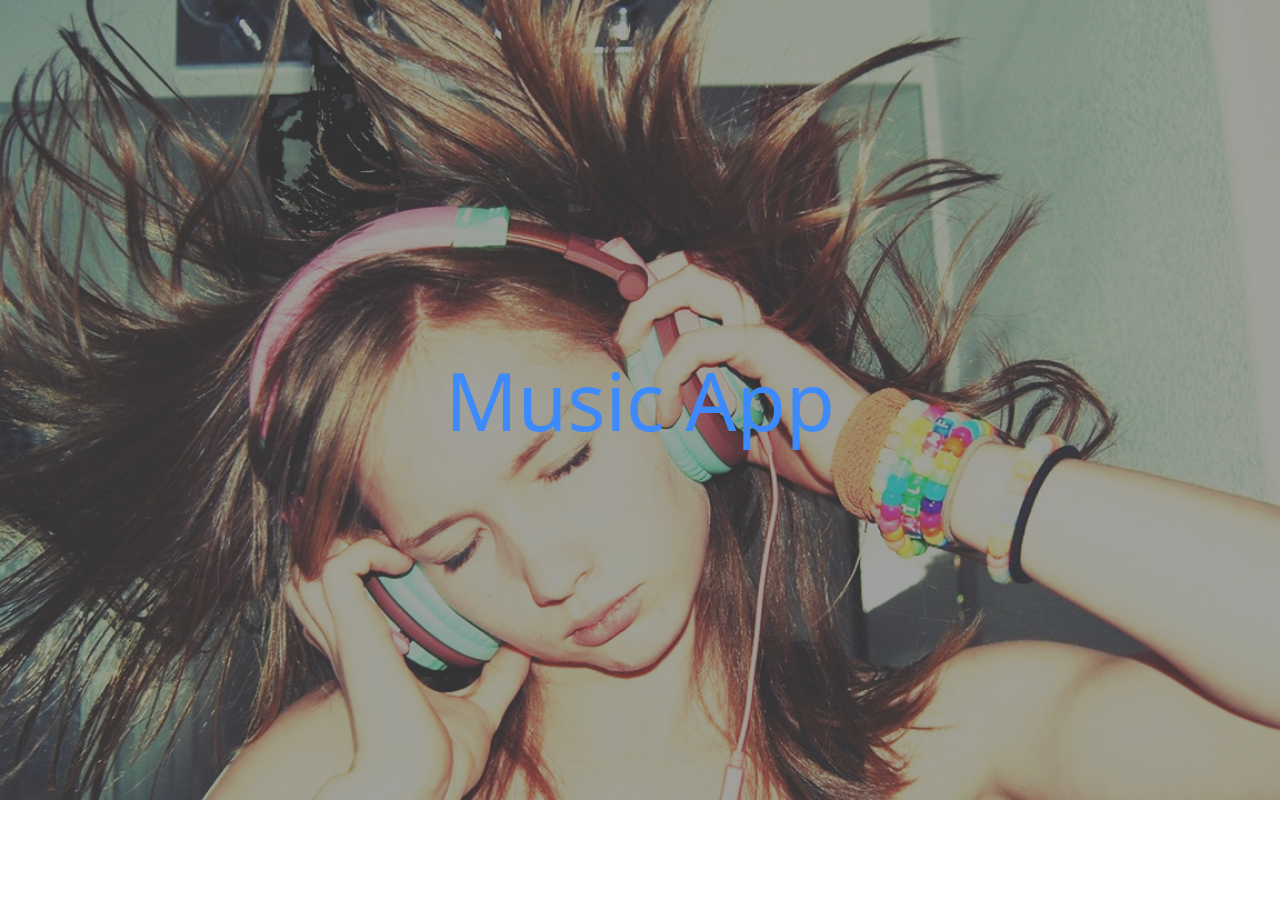
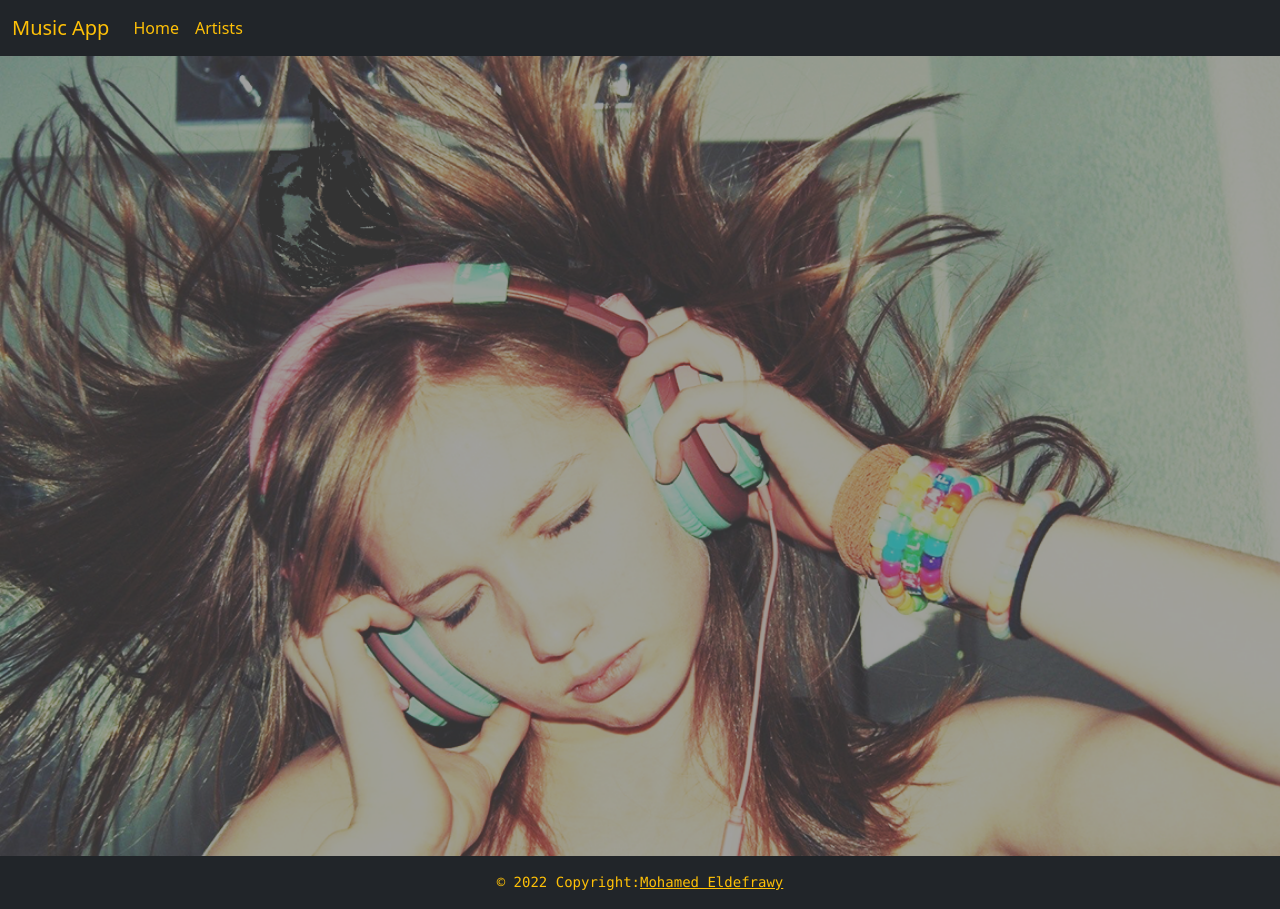
Before and after one commit to MohamedEldefrawy/React-Demo, a React (Create React App) app in the folder music-app/: page / in a window 1280 px wide. Before the commit the page ends 800 px from the top, so only its background shows below. Built offline with nearby package versions, Linux system fonts and the light colour scheme.

Commit message:
Fix Ui bugs

```diff
--- a/music-app/src/App.js
+++ b/music-app/src/App.js
@@ -1,12 +1,16 @@
 import './App.css';
 import {Route, Routes} from "react-router-dom";
-import HomeComponent from "./components/HomeComponent";
+import FooterComponent from "./components/FooterComponent";
 import ArtistsComponent from "./components/ArtistsComponent";
 import ArtistDetailsComponent from "./components/ArtistDetailsComponent";
 import NotFoundComponent from "./components/NotFound";
+import Navbar from "./components/Navbar";
+import HomeComponent from "./components/HomeComponent";
 
 function App() {
     return (
+        <div>
+            <Navbar/>
             <div className={"cover-img d-flex justify-content-center align-content-center"}>
                 <Routes>
                     <Route path='/home' element={<HomeComponent/>}/>
@@ -16,6 +20,8 @@ function App() {
                     <Route path="*" element={<NotFoundComponent/>}/>
                 </Routes>
             </div>
+            <FooterComponent/>
+        </div>
     );
 }
 
--- a/music-app/src/components/ArtistDetailsComponent.js
+++ b/music-app/src/components/ArtistDetailsComponent.js
@@ -12,7 +12,7 @@ let ArtistDetailsComponent = () => {
 
     let renderArtist = () => {
         return (
-            <div className={"d-flex flex-column justify-content-center align-items-center artist-text-color"}>
+            <div className={"d-flex flex-column justify-content-center align-items-center artist-text-color p-5"}>
                 <img className={"img-fluid"} src={`/covers/${artist.cover}.jpg`} alt={"artist name"}/>
                 <h1>
                     {artist.name}
@@ -23,7 +23,7 @@ let ArtistDetailsComponent = () => {
                     <p className={"text-center artist-bio"}>{artist.bio}</p>
                 </section>
                 <hr/>
-                <section className={"text-center"}>
+                <section className={"text-center mb-4"}>
                     <h2>Albums</h2>
                     <div className={"d-flex flex-wrap img-cube m-auto"}>
                         {renderAlbumsImages()}
@@ -58,9 +58,6 @@ let ArtistDetailsComponent = () => {
 
     return (
         <div>
-            <div className={"row text-center"}>
-                <NavLink to={"/"} className={"btn-app full-height full-width"}>Home</NavLink>
-            </div>
             {renderArtist()}
         </div>
     )
--- a/music-app/src/components/ArtistsComponent.js
+++ b/music-app/src/components/ArtistsComponent.js
@@ -1,6 +1,5 @@
 import ArtistSummaryComponent from "./ArtistSummaryComponent";
 import {useEffect, useState} from "react";
-import {NavLink} from "react-router-dom";
 import {ArtistService} from "../services/ArtistService";
 
 let ArtistsComponent = () => {
@@ -38,10 +37,6 @@ let ArtistsComponent = () => {
 
     return (
         <div>
-            <div className={"row text-center"}>
-                <NavLink to={"/"} className={"btn-app full-height full-width"}>Home</NavLink>
-            </div>
-
             <div className={"row p-5"}>
                 {renderArtists(artists)}
             </div>
--- /dev/null
+++ b/music-app/src/components/FooterComponent.js
@@ -0,0 +1,15 @@
+let FooterComponent = () => {
+    return (
+        <div>
+            <footer className="text-center text-lg-start text-warning bg-dark">
+                <pre className="text-center text-warning p-3 m-0">
+                    © 2022 Copyright:
+                    <a className="text-warning" href="https://www.linkedin.com/in/mohamedeldefrawy/">Mohamed
+                        Eldefrawy</a>
+                </pre>
+            </footer>
+        </div>
+    )
+}
+
+export default FooterComponent;
--- a/music-app/src/components/HomeComponent.js
+++ b/music-app/src/components/HomeComponent.js
@@ -1,9 +1,6 @@
-import {NavLink} from "react-router-dom";
-
 let HomeComponent = () => {
     return (
         <div className={"row d-flex justify-content-center align-items-center"}>
-            <NavLink to={"/artists"} className={"btn-app full-height full-width"}>Music App</NavLink>
         </div>
     )
 }
--- /dev/null
+++ b/music-app/src/components/Navbar.js
@@ -0,0 +1,27 @@
+import {NavLink} from "react-router-dom";
+
+let NavbarComponent = () => {
+    return (
+        <nav className="navbar navbar-expand-lg bg-dark">
+            <div className="container-fluid">
+                <a className="navbar-brand text-warning" href="#">Music App</a>
+                <button className="navbar-toggler" type="button" data-bs-toggle="collapse" data-bs-target="#navbarNav"
+                        aria-controls="navbarNav" aria-expanded="false" aria-label="Toggle navigation">
+                    <span className="navbar-toggler-icon"></span>
+                </button>
+                <div className="collapse navbar-collapse" id="navbarNav">
+                    <ul className="navbar-nav">
+                        <li className="nav-item">
+                            <NavLink className=" text-warning nav-link active" aria-current="page" to="/">Home</NavLink>
+                        </li>
+                        <li className="nav-item">
+                            <NavLink className="text-warning nav-link" to="/artists">Artists</NavLink>
+                        </li>
+                    </ul>
+                </div>
+            </div>
+        </nav>
+    )
+}
+
+export default NavbarComponent;
--- a/music-app/src/index.css
+++ b/music-app/src/index.css
@@ -4,7 +4,8 @@
     background-position: center;
     height: 100vh;
     width: 100%;
-    overflow-y: scroll;
+    overflow-y: auto;
+    overflow-x: hidden;
     margin: 0;
     opacity: 0.8;
 }
@@ -53,11 +54,11 @@ hr {
     width: 100%;
 }
 
-.not-found-text
-{
+.not-found-text {
     font-size: 5rem;
     color: white;
 }
+
 /*.flip-card {*/
 /*    background-color: transparent;*/
 /*    width: 300px;*/
```
Lines whose indentation alone changed are shown as unchanged.
